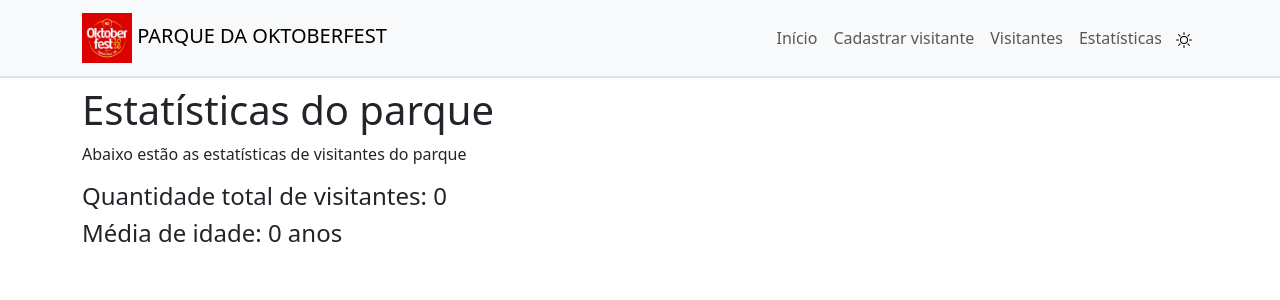
After one commit to matheuskirst/senac-django, a Django app: page /visitors/statistics/ in a window 1280 px wide. The commit adds this page. Shown: the top 300 px of the page. Run offline with Django 5.2, Linux system fonts and the light colour scheme; data that the repository does not hold is empty.

Commit message:
feat: add beta statistics page

```diff
--- /dev/null
+++ b/gerenciamento-visitantes/app/dtos.py
@@ -0,0 +1,6 @@
+from dataclasses import dataclass
+
+@dataclass
+class Statistics:
+    visitors_count: int
+    average_age: float
--- a/gerenciamento-visitantes/app/models.py
+++ b/gerenciamento-visitantes/app/models.py
@@ -9,6 +9,7 @@ class Visitor(models.Model):
     last_name = models.CharField(max_length=255)
     cpf = models.CharField(max_length=11)
     birthdate = models.DateField()
+    age = models.IntegerField(default=None)
     ticket_date = models.DateField()
     ticket_type = models.IntegerField(choices=TicketType.choices)
     ticket_code = models.CharField(max_length=255)
--- a/gerenciamento-visitantes/app/templates/components/navbar.html
+++ b/gerenciamento-visitantes/app/templates/components/navbar.html
@@ -23,6 +23,9 @@
                 <li class="nav-item">
                     <a class="nav-link {% if request.path == '/visitors/' %} active {% endif %}" href="{% url 'visitors' %}">Visitantes</a>
                 </li>
+                <li class="nav-item">
+                    <a class="nav-link {% if request.path == '/statistics/' %} active {% endif %}" href="{% url 'statistics' %}">Estatísticas</a>
+                </li>
             </ul>
         </div>
         {% include './theme-button.html' %}
--- /dev/null
+++ b/gerenciamento-visitantes/app/templates/pages/statistics.html
@@ -0,0 +1,18 @@
+{% extends 'base.html' %}
+{% load static %}
+
+{% block title %}
+Estatísticas
+{% endblock %}
+
+{% block content %}
+<div>
+    <h1>Estatísticas do parque</h1>
+    <p>Abaixo estão as estatísticas de visitantes do parque</p>
+
+    <div>
+        <h4>Quantidade total de visitantes: {{ stats.visitors_count }}</h4>
+        <h4>Média de idade: {{ stats.average_age|floatformat:"0" }} anos</h4>
+    </div>
+</div>
+{% endblock %}
--- a/gerenciamento-visitantes/app/urls.py
+++ b/gerenciamento-visitantes/app/urls.py
@@ -6,5 +6,6 @@ urlpatterns = [
     path('visitors/', views.visitors, name='visitors'),
     path('visitors/create/', views.create_visitor, name='create-visitor'),
     path('visitors/update/<int:id>/', views.update_visitor, name='update-visitor'),
-    path('visitors/delete/<int:id>/', views.delete_visitor, name='delete-visitor')
+    path('visitors/delete/<int:id>/', views.delete_visitor, name='delete-visitor'),
+    path('visitors/statistics/', views.statistics, name='statistics')
 ]
--- a/gerenciamento-visitantes/app/views.py
+++ b/gerenciamento-visitantes/app/views.py
@@ -1,9 +1,10 @@
 from uuid import uuid4
 from datetime import datetime
-from django.db.models import Q
+from django.db.models import Q, Count, Avg
 from django.http import HttpRequest, HttpResponse
 from django.shortcuts import render, redirect
 from .models import Visitor
+from .dtos import Statistics
 
 def home(request: HttpRequest) -> HttpResponse:
     return render(request, 'pages/home.html')
@@ -41,6 +42,7 @@ def create_visitor(request: HttpRequest) -> HttpResponse:
         visitor.last_name = request.POST['last_name']
         visitor.cpf = request.POST['cpf']
         visitor.birthdate = datetime.strptime(request.POST['birthdate'], '%Y-%m-%d')
+        visitor.age = datetime.today().year - datetime.strptime(request.POST['birthdate'], '%Y-%m-%d').year
         visitor.ticket_date = datetime.strptime(request.POST['ticket_date'], '%Y-%m-%d')
         visitor.ticket_type = request.POST['ticket_type']
         visitor.ticket_code = str(uuid4())
@@ -83,3 +85,15 @@ def delete_visitor(request: HttpRequest, id: int) -> HttpResponse:
         visitor.delete()
 
     return redirect(to='visitors')
+
+def statistics(request: HttpRequest) -> HttpResponse:
+    statistics = Visitor.objects.aggregate(
+        visitors_count=Count('id'),
+        average_age=Avg('age', default=0)
+    )
+
+    response = {
+        'stats': Statistics(**statistics)
+    }
+
+    return render(request, 'pages/statistics.html', response)
```
Also changed, not shown: gerenciamento-visitantes/app/migrations/0004_visitor_age.py (added), gerenciamento-visitantes/app/templates/pages/home.html (indentation only).
